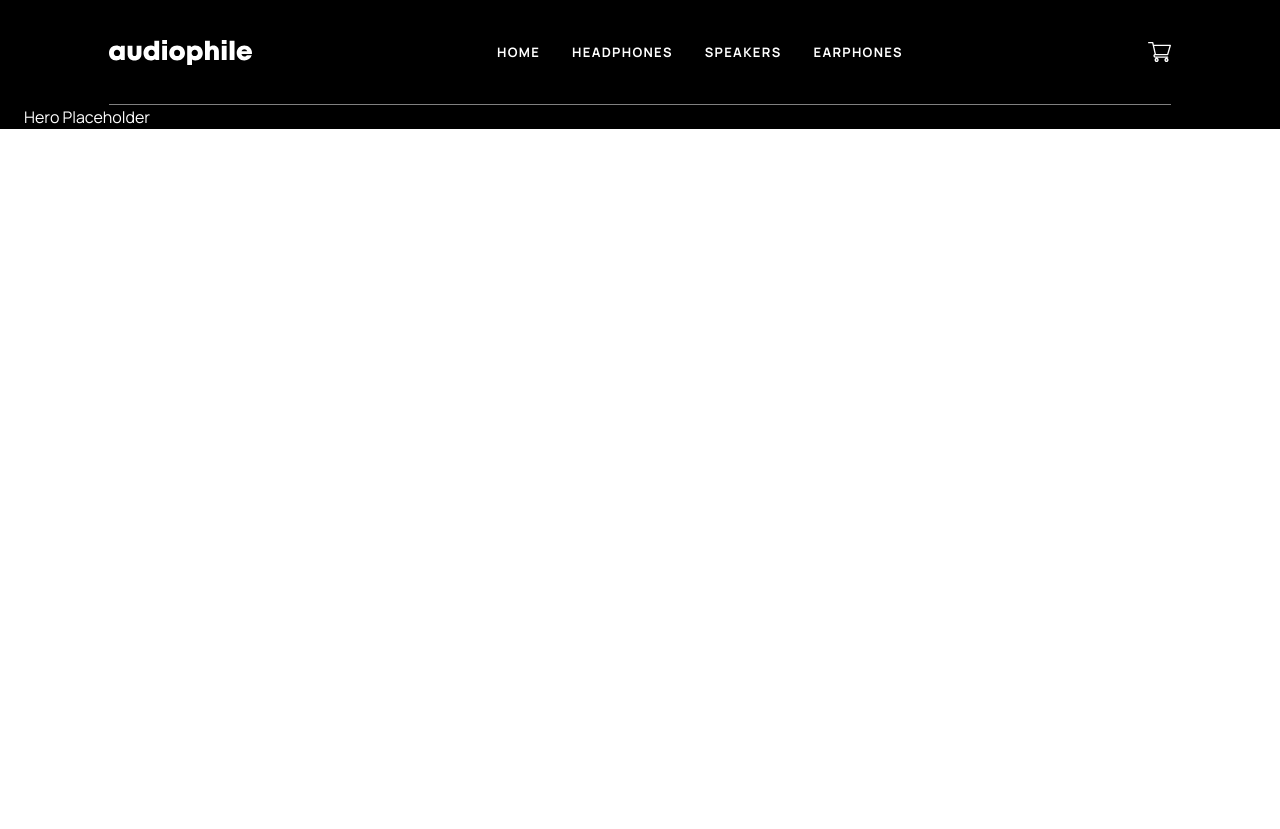
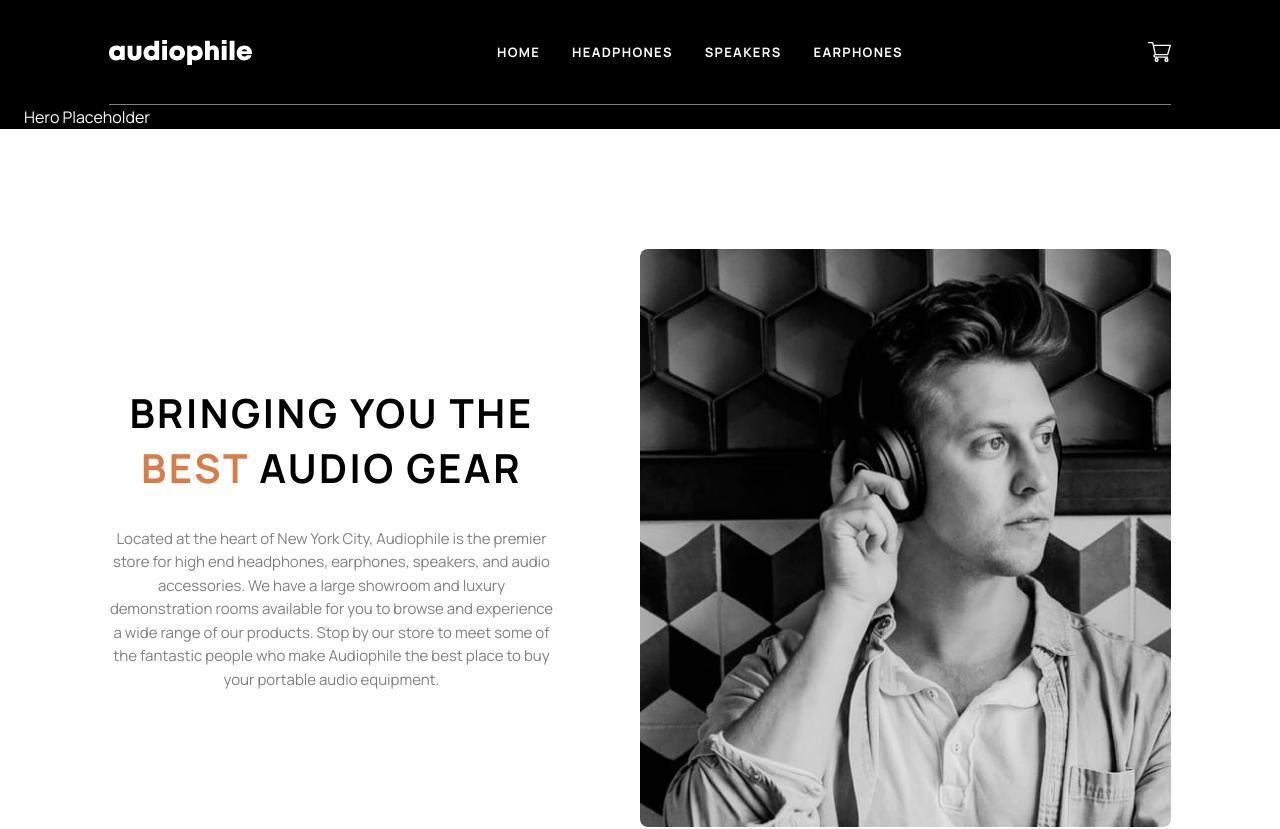
Before and after one commit to Jschles1/audiophile, a Next.js app: page / in a window 1280 px wide. Shown: the top 829 px of the page. Built offline with nearby package versions, Linux system fonts and the light colour scheme.

Commit message:
Add AboutAudiofile, screen layout adjustments

```diff
--- /dev/null
+++ b/src/app/(shopping)/about-audiofile.tsx
@@ -0,0 +1,48 @@
+import Image from "next/image";
+import MobileImage from "/public/assets/shared/mobile/image-best-gear.jpg";
+import TabletImage from "/public/assets/shared/tablet/image-best-gear.jpg";
+import DesktopImage from "/public/assets/shared/desktop/image-best-gear.jpg";
+
+{
+  /* <picture className="absolute top-0 w-full">
+        <source media="(min-width:376px)" srcSet={DesktopBackground.src} />
+        <Image
+          src={MobileBackground}
+          alt="Background Image"
+          className="mx-auto w-full"
+        />
+      </picture> */
+}
+
+export default function AboutAudiofile() {
+  return (
+    <div className="text-center py-[7.5rem] px-6 mx-auto max-w-[1110px] lg:flex lg:flex-row-reverse lg:items-center lg:justify-between">
+      <div className="lg:basis-1/2">
+        <picture className="relative">
+          <source media="(min-width:1025px)" srcSet={DesktopImage.src} />
+          <source media="(min-width:768px)" srcSet={TabletImage.src} />
+          <Image
+            src={MobileImage}
+            alt="Best Gear Image"
+            className="mx-auto w-full rounded-lg"
+          />
+        </picture>
+      </div>
+
+      <div className="lg:max-w-[445px]">
+        <p className="py-8 uppercase text-[1.75rem] leading-[normal] font-bold tracking-[0.0625em] md:text-[2.5rem] md:px-8 md:pt-12 lg:px-0 lg:pt-0">
+          Bringing You The <span className="text-raw-sienna">Best</span> Audio
+          Gear
+        </p>
+        <p className="text-opacity-50 leading-[1.5625em] text-[0.938rem] text-black md:px-10 lg:px-0">
+          Located at the heart of New York City, Audiophile is the premier store
+          for high end headphones, earphones, speakers, and audio accessories.
+          We have a large showroom and luxury demonstration rooms available for
+          you to browse and experience a wide range of our products. Stop by our
+          store to meet some of the fantastic people who make Audiophile the
+          best place to buy your portable audio equipment.
+        </p>
+      </div>
+    </div>
+  );
+}
--- a/src/app/(shopping)/page.tsx
+++ b/src/app/(shopping)/page.tsx
@@ -1,10 +1,12 @@
 import Image from "next/image";
 import Hero from "../home/hero";
+import AboutAudiofile from "./about-audiofile";
 
 export default function Home() {
   return (
     <div className="w-full">
       <Hero />
+      <AboutAudiofile />
     </div>
   );
 }
--- a/src/app/header/header.tsx
+++ b/src/app/header/header.tsx
@@ -16,6 +16,7 @@ function HeaderLink({ href, children }: { href: string; children: string }) {
 }
 
 export default function Header() {
+  // TODO: make header transparent on home page, may need to make absolute
   return (
     <header className="bg-black text-white border-b border-white border-opacity-50 md:border-none">
       <div className="max-w-[1110px] mx-auto w-full">
--- a/src/app/layout.tsx
+++ b/src/app/layout.tsx
@@ -19,9 +19,9 @@ export default function RootLayout({
   return (
     <html lang="en">
       <body className={manrope.className}>
-        <div className="flex flex-col justify-between">
+        <div className="flex flex-col justify-between min-h-screen">
           <Header />
-          <main className="flex min-h-screen flex-col items-center justify-between">
+          <main className="flex flex-col items-center justify-start">
             {children}
           </main>
           <Footer />
```
